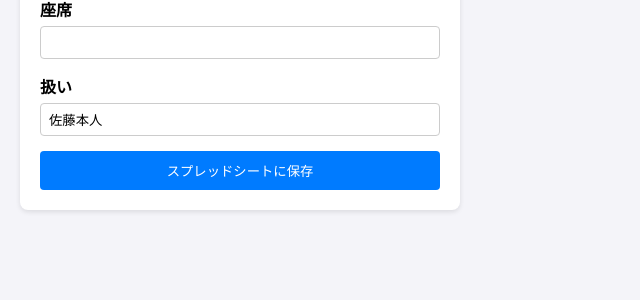
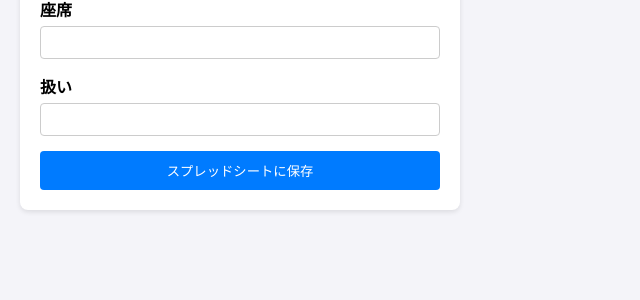
Before and after one commit to Hisao-S/theatre-log-app, a Flask app: page / in a window 1280 px wide. Shown: the part 490-790 px from the top of the page, without its empty margins (0-640 px from the left). Run offline with Flask 3, Linux system fonts and the light colour scheme.

Commit message:
Update index.html

```diff
--- a/templates/index.html
+++ b/templates/index.html
@@ -23,7 +23,7 @@
         <div><label>劇場</label><input type="text" name="theater"></div>
         <div><label>最寄駅</label><input type="text" name="station"></div>
         <div><label>座席</label><input type="text" name="seat"></div>
-        <div><label>扱い</label><input type="text" name="contact" value="佐藤本人"></div>
+        <div><label>扱い</label><input type="text" name="contact" value=""></div>
         <button type="submit">スプレッドシートに保存</button>
     </form>
 </body>
```
